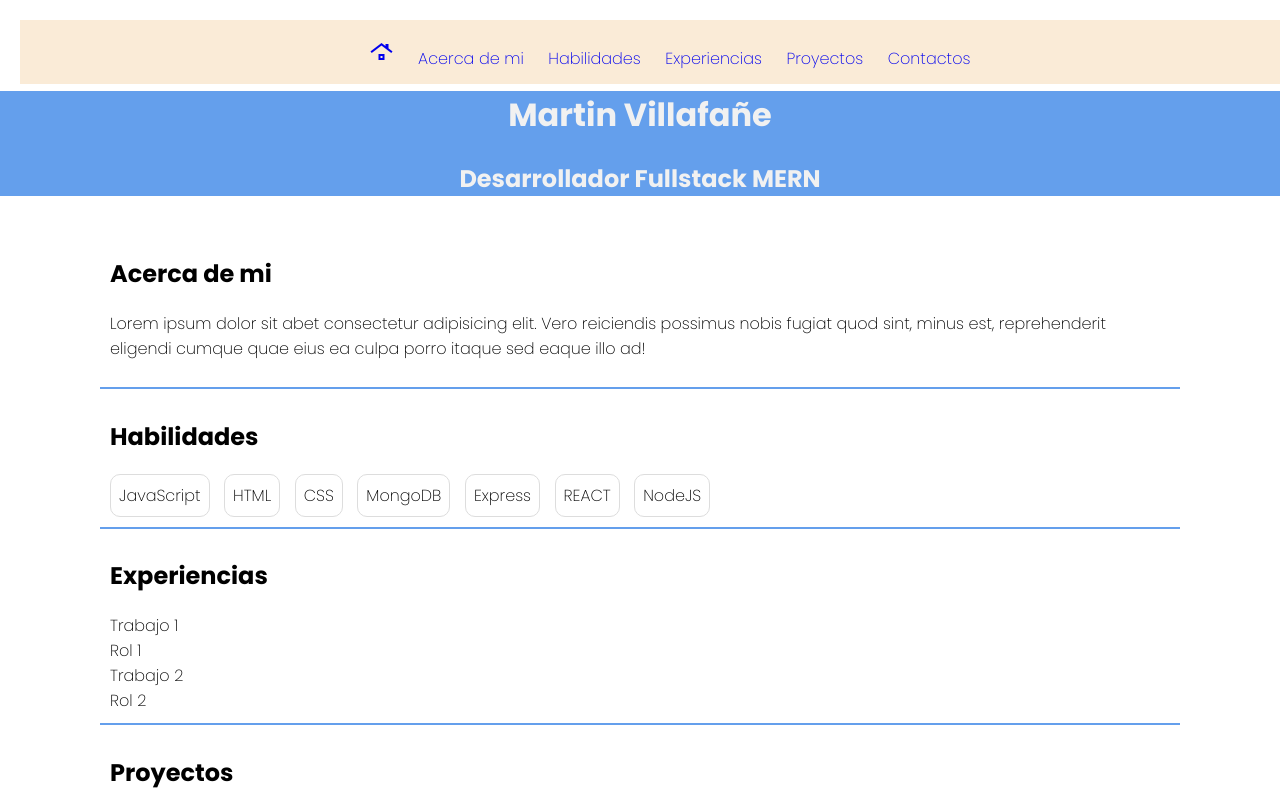
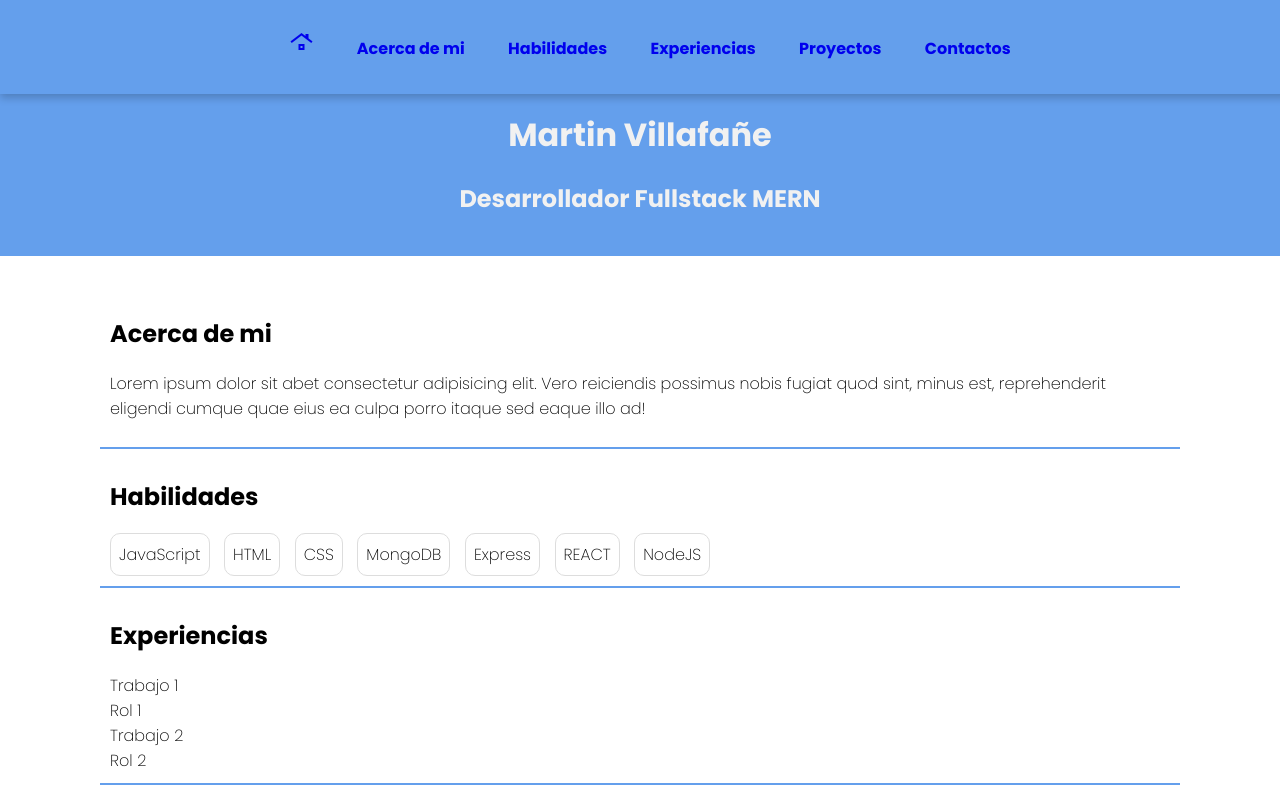
Before and after one commit to MartinDEVH/Mi-Curriculum, a plain HTML site: page index.html in a window 1280 px wide. Shown: the top 800 px of the page. Drawn offline with nearby package versions, Linux system fonts and the light colour scheme.

Commit message:
cambios de estilo en cv

```diff
--- a/style.css
+++ b/style.css
@@ -9,7 +9,7 @@ body{
 header{
     background-color: rgb(100, 159, 236);
     text-align: center;
-    padding: auto;
+    padding: 20px;
     color: #f1f1f1;
 }
 main{
@@ -17,13 +17,13 @@ main{
 }
 nav{
     padding: 10px;
+    padding-bottom: 20px;
     text-align: center;
-    margin: 20px;
     top: 0;
 
 }
 nav a{
-    padding: 10px;
+    padding: 20px;
     text-decoration: none;
 }
 section{
@@ -36,7 +36,10 @@ section{
     left: 0;
     width: 100%;
     z-index: 10;
-    background-color: antiquewhite;
+    background-color: rgb(100, 159, 236);
+    box-shadow: 0px 4px 8px 0px rgba(0, 0, 0, 0.2);
+    font-weight: bold;
+
 }
 #habilidades ul, #experiencias ul, #proyectos ul{
     list-style:  none;
@@ -61,5 +64,6 @@ section{
     font-weight: bold;
 }
 .menu-fijo a:hover{
-    background-color: rgb(48, 153, 53);
+    background-color: antiquewhite;
+    border-radius: 40px;
 }
```
